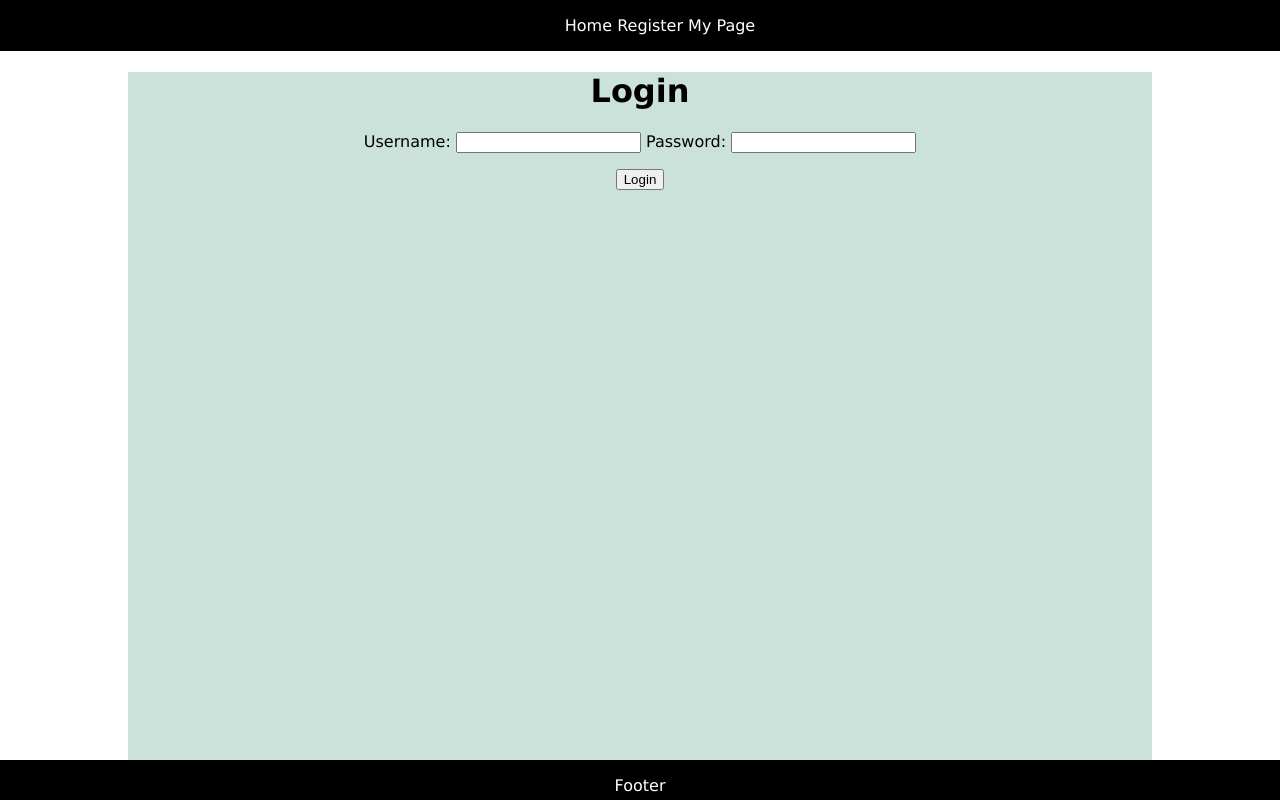
After one commit to Lindayh/hve_projects, a Flask app: page /login in a window 1280 px wide. The commit adds this page. Run offline with Flask 3, Linux system fonts and the light colour scheme.

Commit message:
Login with authentication

```diff
--- a/app.py
+++ b/app.py
@@ -12,15 +12,6 @@ def all_person_page():
     query = "SELECT * FROM person"
     data = run_query(query)
     return render_template("all_person.html", data=data, searched=False)
-
-@app.route("/register/<id>", methods=['GET'])
-def pers_info(id):
-    query = f"SELECT * FROM person WHERE personID like {id}"
-    data = run_query(query)
-    return render_template("pers_info.html", data=data[0])
-
-
-
 
 @app.route("/register", methods=['GET', 'POST'])
 def search_register():
@@ -41,6 +32,40 @@ def search_register():
     else:
         return render_template("all_person.html", searched_data=data, searched=True)
 
+@app.route("/register/<int:id>", methods=['GET'])
+def pers_info(id):
+    query = f"SELECT * FROM person WHERE personID like {id}"
+    data = run_query(query)
+    return render_template("pers_info.html", data=data[0])
+
+
+
+
+@app.route("/login")
+def login_page():
+    return render_template("login.html")
+
+@app.route("/login", methods=["POST"])
+def login_validation():
+    form_pw, form_user = request.form["login_pw"], request.form["login_user"]
+
+    query = f"SELECT * FROM user WHERE username LIKE '{form_user}'"
+    data = run_query(query)
+
+    if data:
+        data_pw, data_user = data[0]['password'], data[0]['username']
+
+        if form_pw == data_pw:
+            logged= True
+            return render_template('home.html', logged = True)
+        else:
+            return render_template("login.html", error="Wrong username or password!")
+    else:
+        return render_template("login.html", error="Wrong username or password!")
+
+
+
+
 
 
 
--- a/templates/all_person.html
+++ b/templates/all_person.html
@@ -6,8 +6,9 @@
     <h1>Person register</h1>
 </header>
 
-<form action="" method="post">
-<input type="search" name="search_register" id="search_register"/>
+<form action="" method="post" class="search_form">
+<label for="search_field"></label>
+<input type="search" name="search_field" id="search_field"/>
 <input type="submit" value="&#128269;"/>
 </form>
 
--- a/templates/base.html
+++ b/templates/base.html
@@ -5,14 +5,24 @@
     <meta name="viewport" content="width=device-width, initial-scale=1.0">
 
     <link rel="stylesheet" href="../static/style.css">
+    <link rel="stylesheet" href="../static//template.css">
     <title>{% block title %}{% endblock %}</title>
 </head>
 <body>
 
     <div class="navbar">
         <ul>
-            <li><a href="/">Home</a> ●</li>
-            <li><a href="/register">Register</a></li>
+            <li><a href="/">Home</a></li>
+            <li><a href="{{url_for('all_person_page')}}">Register</a></li>
+
+            {% if logged %}
+            <li><a href="{{url_for('login_page')}}" class="login_btn">My Page</a></li>
+            {% else %}
+            <li><a href="{{url_for('login_page')}}" class="login_btn">My Page</a></li>
+            {% endif %}
+
+
+
         </ul>
     </div>
 
--- a/templates/home.html
+++ b/templates/home.html
@@ -1,4 +1,8 @@
 {% extends "base.html" %}
+
+{% block title %}
+Home
+{% endblock %}
 
 {% block content %}
 
--- /dev/null
+++ b/templates/login.html
@@ -0,0 +1,27 @@
+{% extends "base.html" %}
+
+{% block title %}
+Login
+{% endblock %}
+
+
+
+
+{% block content %}
+<h1>Login</h1>
+
+<form action="" method="post" class="login_form">
+    <label for="login_user">Username:</label>
+    <input type="text" name="login_user" id="login_user">
+    <label for="login_pw">Password:</label>
+    <input type="password" name="login_pw" id="login_pw">
+        <p class="login_error">
+            {% if error %}
+            {{error}}
+            {% endif %}
+        </p>
+
+    <input type="submit" value="Login">
+</form>
+
+{% endblock %}
```
Also changed, not shown: db_schema.sql (added, +34 -0 lines), personalregister.db.
